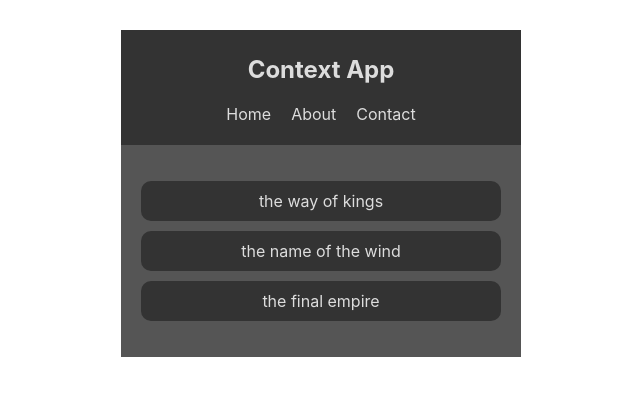
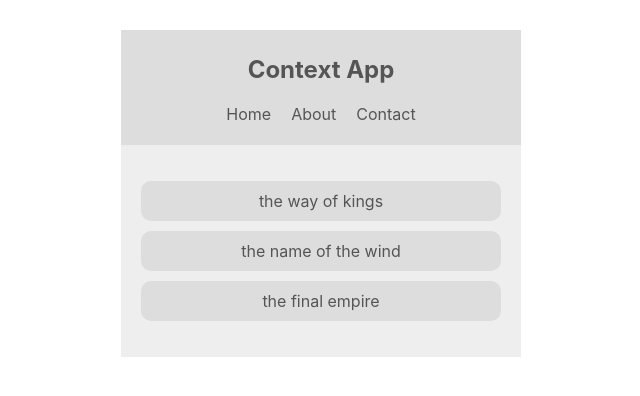
Before and after one commit to KitwanaSh/useContextAPI, a React (Vite) app: page / in a window 1280 px wide. Shown: the top 396 px of the page, without its empty margins (319-959 px from the left). Built offline with nearby package versions, Linux system fonts and the light colour scheme.

Commit message:
Refractor: Update the lighttheme

```diff
--- a/src/contexts/ThemeContext.jsx
+++ b/src/contexts/ThemeContext.jsx
@@ -4,7 +4,7 @@ export const ThemeContext = createContext()
 
 class ThemeContextProvider extends Component {
     state = {
-        isLisTheme: true,
+        isLightTheme: true,
         light: { syntax : "#555", ui : "#ddd", bg : "#eee" },
         dark: { syntax: "#ddd", ui : "#333", bg : "#555" }
      }
```
